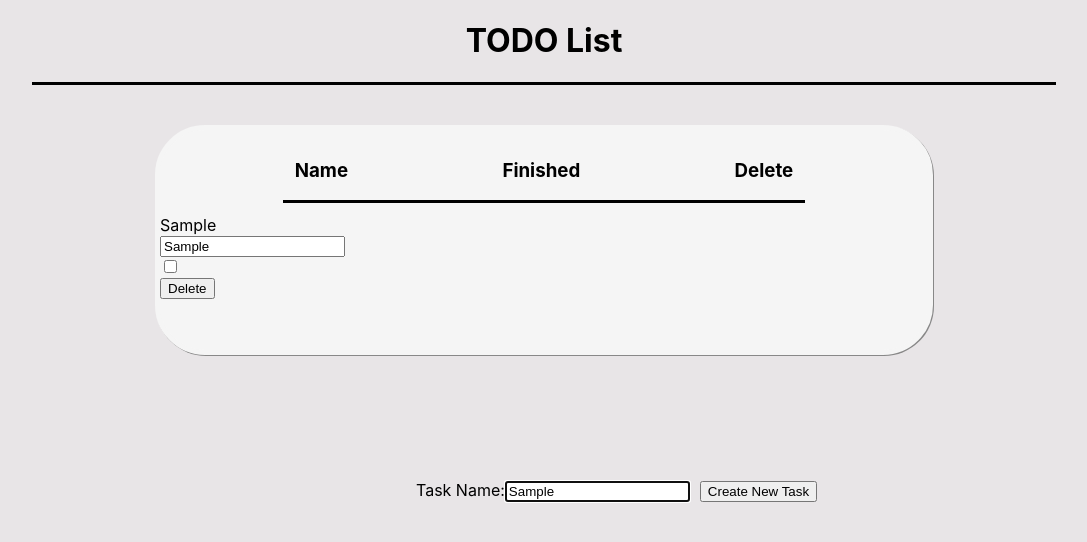
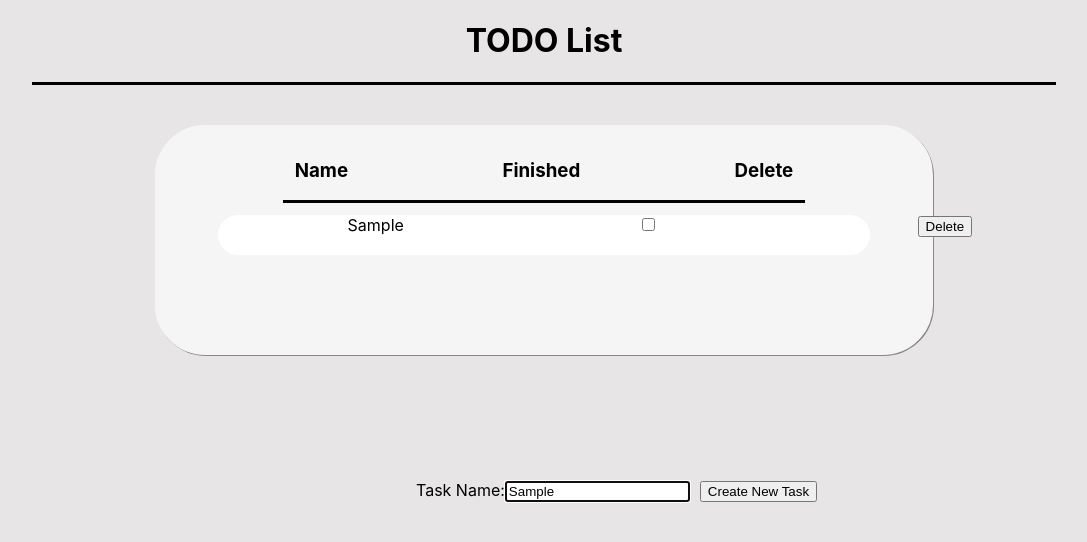
Before and after one commit to cagri26ren/react-todo-app, a React (Create React App) app: page / in a window 1280 px wide. Both pictures are taken after typing "Sample" into the empty fields and a click on the button "Create New Task". Shown: the top 542 px of the page, without its empty margins (96-1183 px from the left). Built offline with nearby package versions, Linux system fonts and the light colour scheme.

Commit message:
Refactored hooks according to the linted (Bomba gibi çalışan versyon)

```diff
--- a/src/components/FooterMenu.js
+++ b/src/components/FooterMenu.js
@@ -29,7 +29,7 @@ const FooterMenu = ({
     return () => {
       document.removeEventListener('keydown', onKeyDown);
     };
-  }, [clickedArr, handleCreate, text]);
+  }, [clickedArr, handleCreate, text, textInput]);
 
   return (
     <div id="footerMenu">
--- a/src/components/MainTable.js
+++ b/src/components/MainTable.js
@@ -14,25 +14,26 @@ const MainTable = ({
   handleRowClicked,
 }) => {
   const mainTableSize = useMemo(() => 180 + 40 * data?.length, [data?.length]);
+
   const onDeleteClick = useCallback((event) => {
     handleDelete(event.target.getAttribute('data-index'));
-  }, [data]);
+  }, [handleDelete]);
 
   const onCheckChange = useCallback((event) => {
     handleCheckChange(event.target.getAttribute('data-index'));
-  }, [data]);
+  }, [handleCheckChange]);
 
   const onEditChange = useCallback((event) => {
     handleEditChange(event);
-  }, [data]);
+  }, [handleEditChange]);
 
   const onRowClick = useCallback((index) => {
     handleRowClicked(index);
-  }, [data]);
+  }, [handleRowClicked]);
 
   const onClickExitEditMode = useCallback((index) => {
     handleExitEditMode(index);
-  }, [data]);
+  }, [handleExitEditMode]);
 
   return (
     <div id="mainTable" style={{ height: `${mainTableSize}px` }}>
--- a/src/components/MainTableRow.js
+++ b/src/components/MainTableRow.js
@@ -31,11 +31,11 @@ const MainTableRow = ({
   };
 
   return (
-    <div className="mainTableRow">
-      <div className={(clicked) ? 'nameText_display_none' : 'nameText_display_inline'} onClick={() => handleClick()}>
+    <div className="MainTableRow">
+      <div className={(clicked) ? 'NameText_display_none' : 'NameText_display_inline'} onClick={() => handleClick()}>
         {name}
       </div>
-      <div className={(clicked) ? 'nameText_display_inline' : 'nameText_display_none'} onClick={() => handleClick()}>
+      <div className={(clicked) ? 'NameText_display_inline' : 'NameText_display_none'} onClick={() => handleClick()}>
         <input
           data-index={dataIndex}
           type="text"
@@ -43,7 +43,7 @@ const MainTableRow = ({
           onChange={onEditChange}
         />
       </div>
-      <div className="rowCheckbox">
+      <div className="RowCheckbox">
         <input
           data-index={dataIndex}
           type="checkbox"
@@ -51,7 +51,7 @@ const MainTableRow = ({
           onChange={onCheckChange}
         />
       </div>
-      <div className="rowButton">
+      <div className="RowButton">
         <button data-index={dataIndex} type="button" onClick={handleButtonClick}>{(clicked) ? 'Exit Edit Mode' : 'Delete'}</button>
       </div>
     </div>
```
